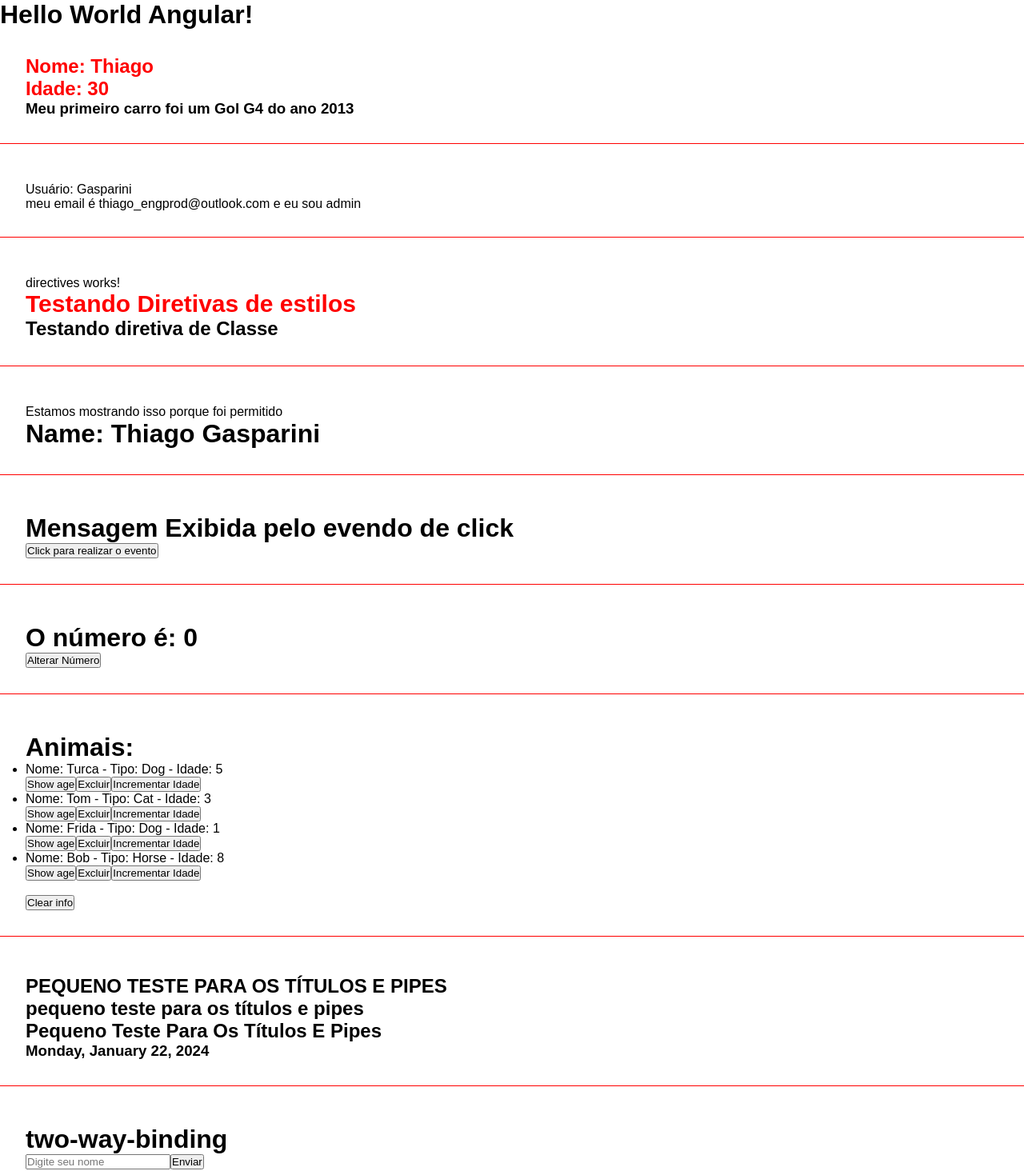
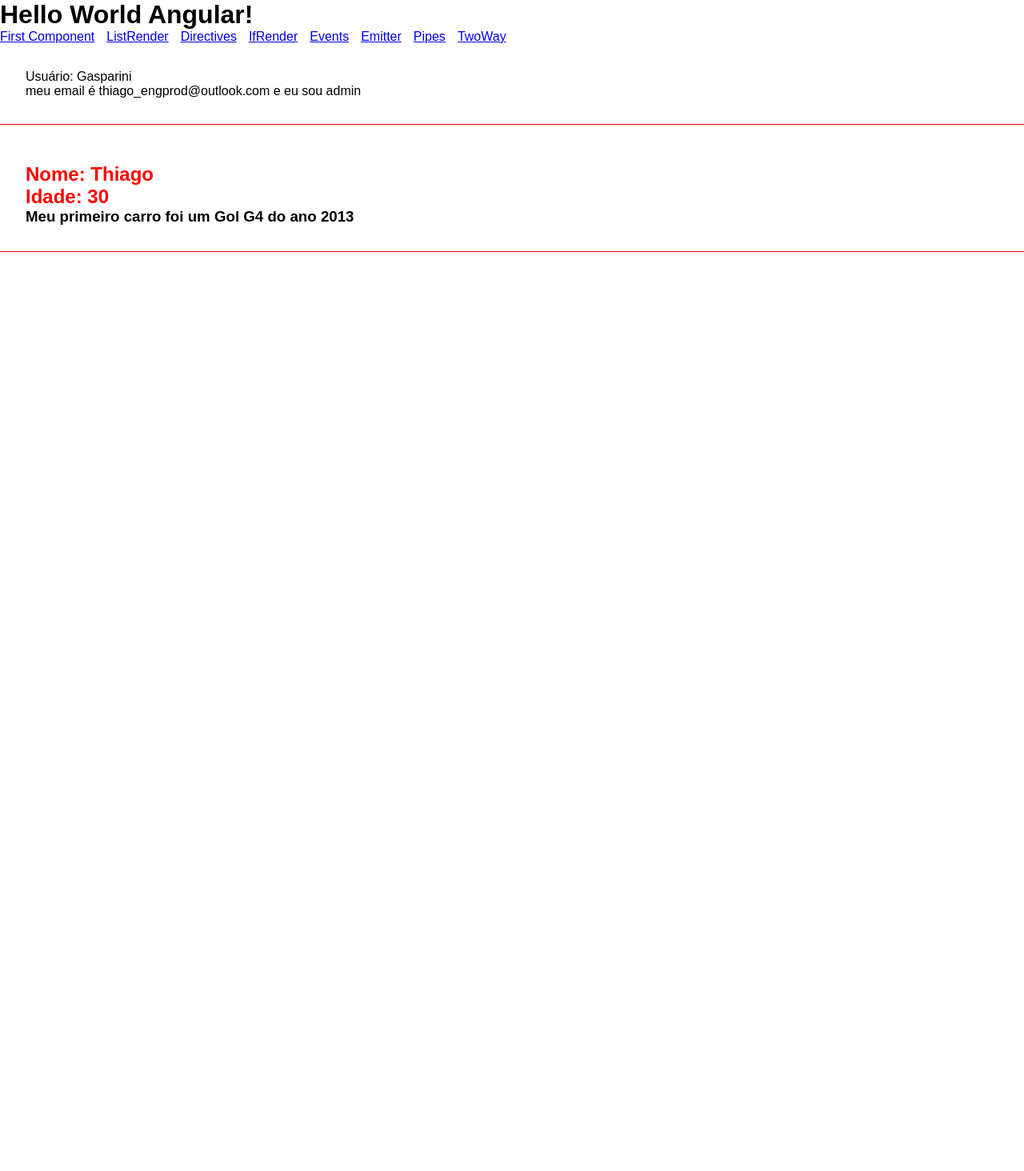
Before and after one commit to ThiagoGasparini/Angular-Study, an Angular app: page / in a window 1280 px wide. Shown: the top 1464 px of the page at 80% size. After the commit the page ends 831 px from the top, so only its background shows below. Built offline with nearby package versions, Linux system fonts and the light colour scheme.

Commit message:
rotas no angular

```diff
--- a/src/app/app.component.css
+++ b/src/app/app.component.css
@@ -0,0 +1,3 @@
+.space {
+  margin-right: 15px;
+}
--- a/src/app/app.component.html
+++ b/src/app/app.component.html
@@ -1,10 +1,22 @@
 <h1>Hello World Angular!</h1>
-<app-first-component></app-first-component>
-<app-parent-data [name]='userName' [data]='userData'></app-parent-data>
-<app-directives></app-directives>
-<app-if-render></app-if-render>
-<app-events></app-events>
-<app-emitter></app-emitter>
-<app-list-render></app-list-render>
-<app-pipes></app-pipes>
-<app-two-way-binding></app-two-way-binding>
+
+<a routerLink="" class="space">First Component</a>
+
+<a routerLink="ListRender" class="space">ListRender</a>
+
+<a routerLink="Directives" class="space">Directives</a>
+
+<a routerLink="IfRender" class="space">IfRender</a>
+
+<a routerLink="Events" class="space">Events</a>
+
+<a routerLink="Emitter" class="space">Emitter</a>
+
+<a routerLink="Pipes" class="space">Pipes</a>
+
+<a routerLink="TwoWay" class="space">TwoWay</a>
+
+<!-- tive que deixar essa para fins didaticos - @Input -->
+<app-parent-data [name]="userName" [data]="userData"></app-parent-data>
+
+<router-outlet></router-outlet>
--- a/src/app/app.component.ts
+++ b/src/app/app.component.ts
@@ -1,5 +1,5 @@
 import { Component } from '@angular/core';
-import { RouterOutlet } from '@angular/router';
+import { RouterOutlet, RouterLink } from '@angular/router';
 import { FirstComponentComponent } from './components/first-component/first-component.component';
 import { ParentDataComponent } from './components/parent-data/parent-data.component';
 import { DirectivesComponent } from './components/directives/directives.component'
@@ -13,7 +13,7 @@ import { TwoWayBindingComponent } from './components/two-way-binding/two-way-bin
 @Component({
   selector: 'app-root',
   standalone: true,
-  imports: [RouterOutlet, FirstComponentComponent, ParentDataComponent, DirectivesComponent, IfRenderComponent, EventsComponent, EmitterComponent, ListRenderComponent, PipesComponent, TwoWayBindingComponent],
+  imports: [RouterOutlet, FirstComponentComponent, ParentDataComponent, DirectivesComponent, IfRenderComponent, EventsComponent, EmitterComponent, ListRenderComponent, PipesComponent, TwoWayBindingComponent, RouterLink],
   templateUrl: './app.component.html',
   styleUrl: './app.component.css',
 })
--- a/src/app/app.routes.ts
+++ b/src/app/app.routes.ts
@@ -1,3 +1,21 @@
 import { Routes } from '@angular/router';
+import { FirstComponentComponent } from './components/first-component/first-component.component';
+import { ListRenderComponent } from './components/list-render/list-render.component';
+import { DirectivesComponent } from './components/directives/directives.component';
+import { IfRenderComponent } from './components/if-render/if-render.component';
+import { EventsComponent } from './components/events/events.component';
+import { EmitterComponent } from './components/emitter/emitter.component';
+import { PipesComponent } from './components/pipes/pipes.component';
+import { TwoWayBindingComponent } from './components/two-way-binding/two-way-binding.component';
 
-export const routes: Routes = [];
+export const routes: Routes = [
+  { path: '', component: FirstComponentComponent },
+  { path: 'ListRender', component: ListRenderComponent },
+  { path: 'Directives', component: DirectivesComponent },
+  { path: 'IfRender', component: IfRenderComponent },
+  { path: 'Events', component: EventsComponent },
+  { path: 'Emitter', component: EmitterComponent },
+  { path: 'Pipes', component: PipesComponent },
+  { path: 'TwoWay', component: TwoWayBindingComponent },
+
+];
--- a/src/app/components/first-component/first-component.component.html
+++ b/src/app/components/first-component/first-component.component.html
@@ -2,4 +2,5 @@
   <h2>Nome: {{ name }}</h2>
   <h2>Idade: {{ age }}</h2>
   <h3>Meu primeiro carro foi um {{ car.name }} do ano {{ car.year }}</h3>
+
 </div>
```
